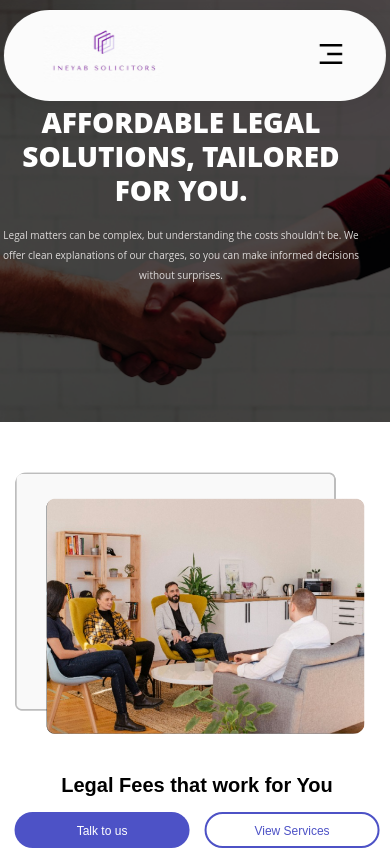
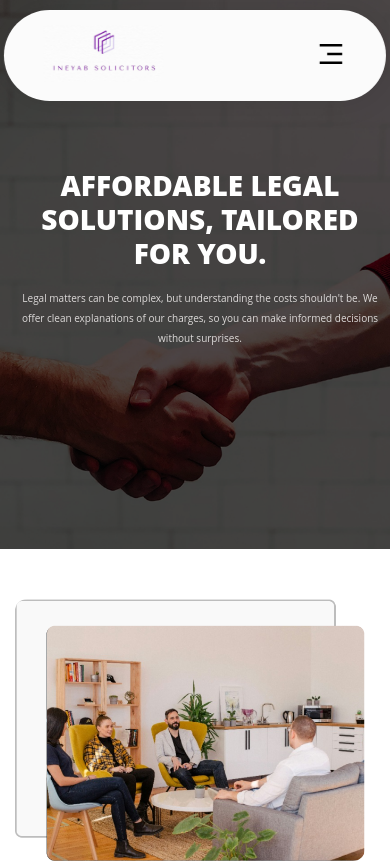
Before and after one commit to Fritz000/ineyab-solicitors, a React (Vite) app: page /Charges in a window 390 px wide. Shown: the top 863 px of the page. Built offline with nearby package versions, Linux system fonts and the light colour scheme.

Commit message:
new changes

```diff
--- a/src/pages/Charges.css
+++ b/src/pages/Charges.css
@@ -990,20 +990,37 @@ body, html {
   }
 
   .charges {
-    width: 100%;
-    height: 50px;
+    width: 100vw;
+    min-height: 65vh ;
     background-size: cover;
     background-position: center;
     background-repeat: no-repeat;
     display: flex;
     flex-direction: column;
-    align-items: center;
     justify-content: center;
     text-align: center;
     color: white;
-    padding: 10px 1px;
+    padding: 50px 20px;
     margin: 0 auto;
-  }
+
+}
+
+.charges-content {
+  width: 100vw;
+  min-height: 65vh ;
+  background-size: cover;
+  background-position: center;
+  background-repeat: no-repeat;
+  display: flex;
+  flex-direction: column;
+  align-items: center;
+  justify-content: center;
+  text-align: center;
+  color: white;
+  padding: 50px 20px;
+  margin: 0 auto;
+  max-width: 1200px;
+}
 
     .charges-content h1 {
       font-size: 28px;
--- a/src/pages/Home.css
+++ b/src/pages/Home.css
@@ -3936,7 +3936,7 @@ textarea {
 
     .stats-section {
       width: 97%;
-      max-width: 350px;
+      max-width: 380px;
       height: 65.36px;
       margin: 0 auto;
       display: flex;
@@ -3959,8 +3959,8 @@ textarea {
       font-size: 5rem;
       color: #4d52c6;
       padding: 1px;
-      width: 36.78px;
-      height: 29.47px;
+      width: 26.78px;
+      height: 19.47px;
     }
 
     .stat-item h3 {
--- a/src/pages/Services.css
+++ b/src/pages/Services.css
@@ -511,7 +511,7 @@ textarea {
 
   .services120-container {
     width: 100vw;
-    min-height: 65vh ;
+    min-height: 65vh;
     background-size: cover;
     background-position: center;
     background-repeat: no-repeat;
@@ -969,7 +969,7 @@ textarea {
 
   .services120-container {
     width: 100%;
-    height: 50px;
+    min-height: 60vh;
     background-size: cover;
     background-position: center;
     background-repeat: no-repeat;
@@ -1450,7 +1450,7 @@ textarea {
 }
 
     .services120-content p {
-      font-size: 10px;
+      font-size: 9px;
       font-family: 'Open sans', sans-serif;
       font-weight: 700;
       line-height: 20px;
```
